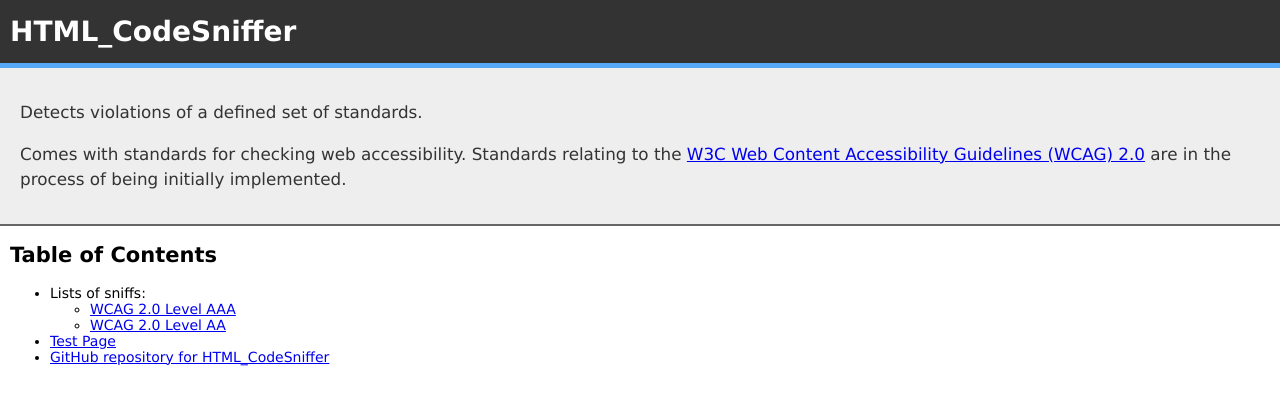
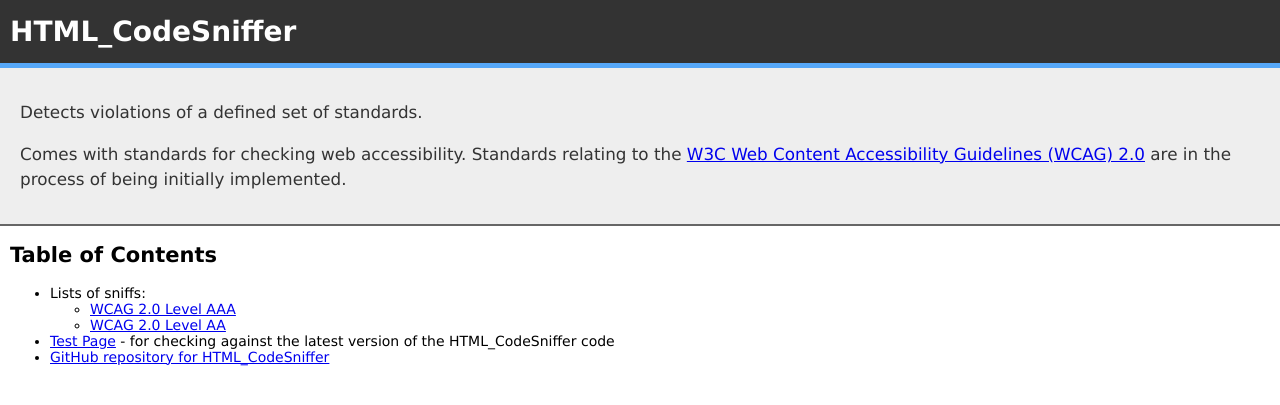
Before and after one commit to squizlabs/HTML_CodeSniffer, a Jekyll site: the page index.html, which Jekyll copies as it is, in a window 1280 px wide. Shown: the top 405 px of the page. Built offline with Jekyll 4.4.1, drawn with Linux system fonts in a browser that asks for light colours.

Commit message:
Explain the test page to make it more prominent

```diff
--- a/index.html
+++ b/index.html
@@ -25,7 +25,7 @@ blockquote {border-left: 5px solid #99c; background-color: #f8f8ff; padding: 5px
 <li><a href="Standards/WCAG2/AAA">WCAG 2.0 Level AAA</a></li>
 <li><a href="Standards/WCAG2/AA">WCAG 2.0 Level AA</a></li>
 </ul></li>
-<li><a href="testpage.html">Test Page</a></li>
+<li><a href="testpage.html">Test Page</a> - for checking against the latest version of the HTML_CodeSniffer code</li>
 <li><a href="https://github.com/squizlabs/HTML_CodeSniffer">GitHub repository for HTML_CodeSniffer</a></li>
 </ul>
 </body>
```
